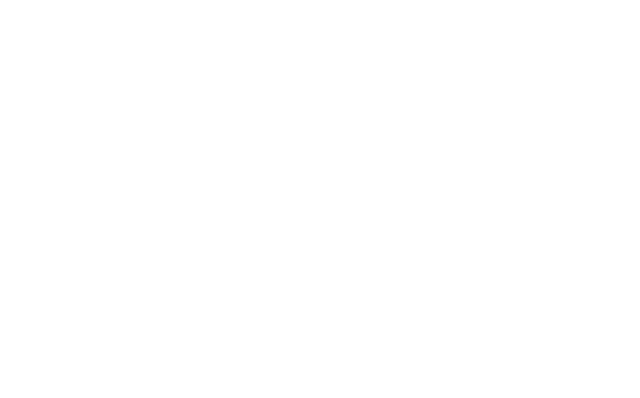
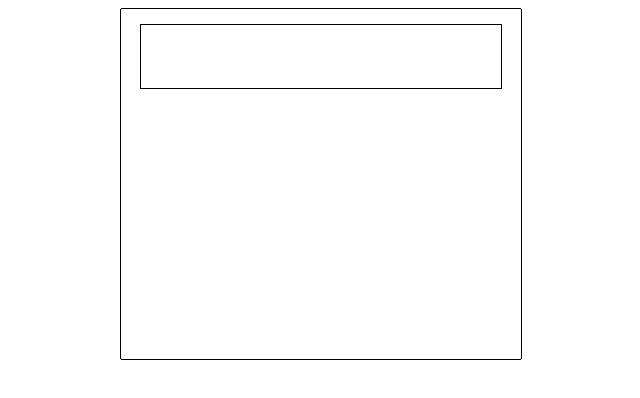
Before and after one commit to AndrewTP98/Prac_10_FD_calc, a plain HTML site: page src/index.html in a window 1280 px wide. Shown: the whole page, without its empty margins (319-959 px from the left). Drawn offline with Linux system fonts and the light colour scheme.

```diff
--- a/src/index.css
+++ b/src/index.css
@@ -0,0 +1,13 @@
+.calculator{
+   width: 400px;
+   height: 350px;
+   margin: auto ;
+   border: 1px solid black;
+   border-radius: 2px;
+}
+.calculator__screen{
+    width: 90%;
+    height: 18%;
+    border: 1px solid black;
+    margin: 15px auto;
+}
--- a/src/index.html
+++ b/src/index.html
@@ -1,12 +1,17 @@
 <!DOCTYPE html>
 <html lang="en">
 <head>
+    <link rel="stylesheet" href="/src/index.css">
     <meta charset="UTF-8">
     <meta http-equiv="X-UA-Compatible" content="IE=edge">
     <meta name="viewport" content="width=device-width, initial-scale=1.0">
     <title>Document</title>
 </head>
 <body>
-
+    <div class="calculator">
+        <div class="calculator__screen"></div>
+        <div class="calculator__btn calculator__btn-- "></div>
+    </div>
 </body>
+<script src="/src/index.js"></script>
 </html>
```
Also changed, not shown: 1 other file.
